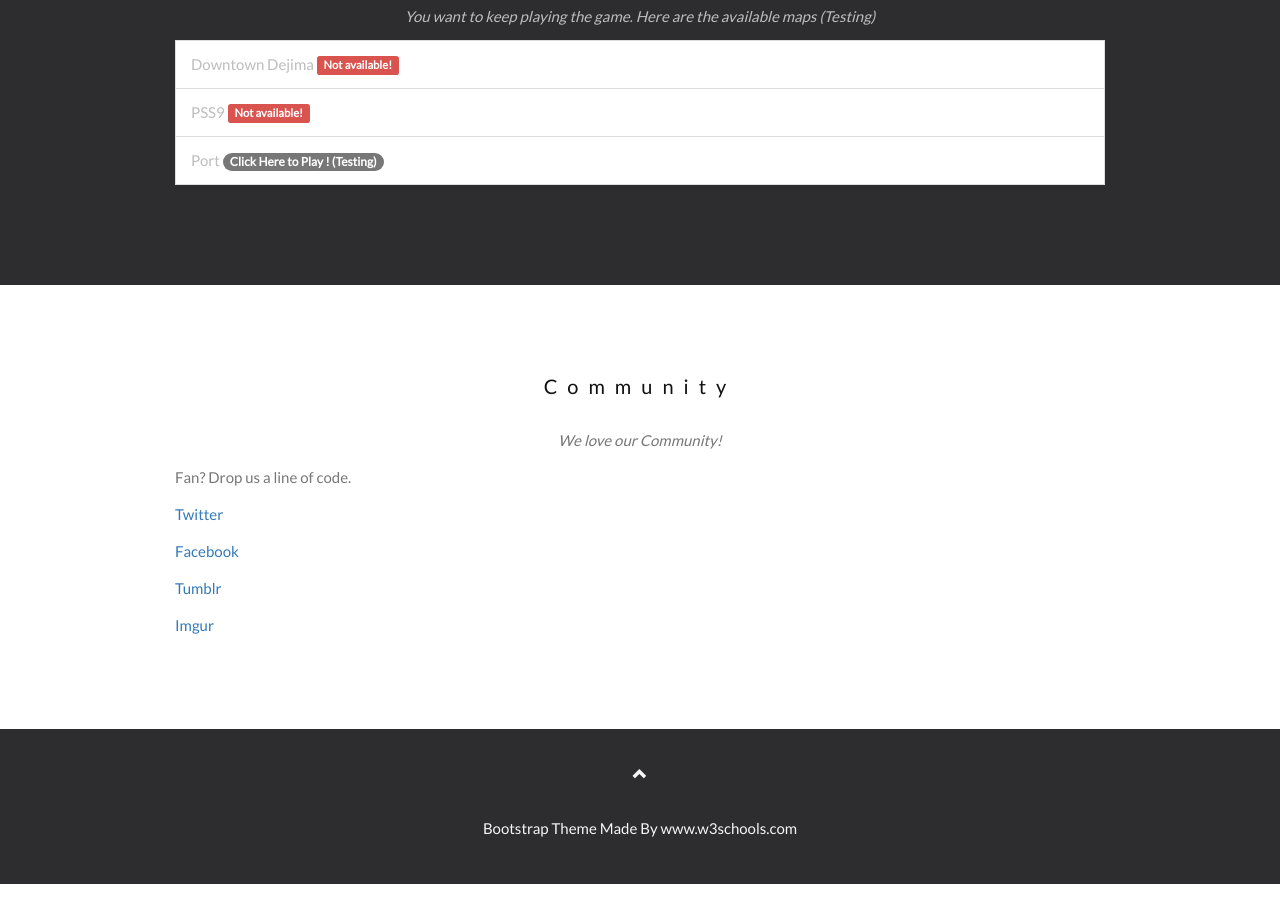
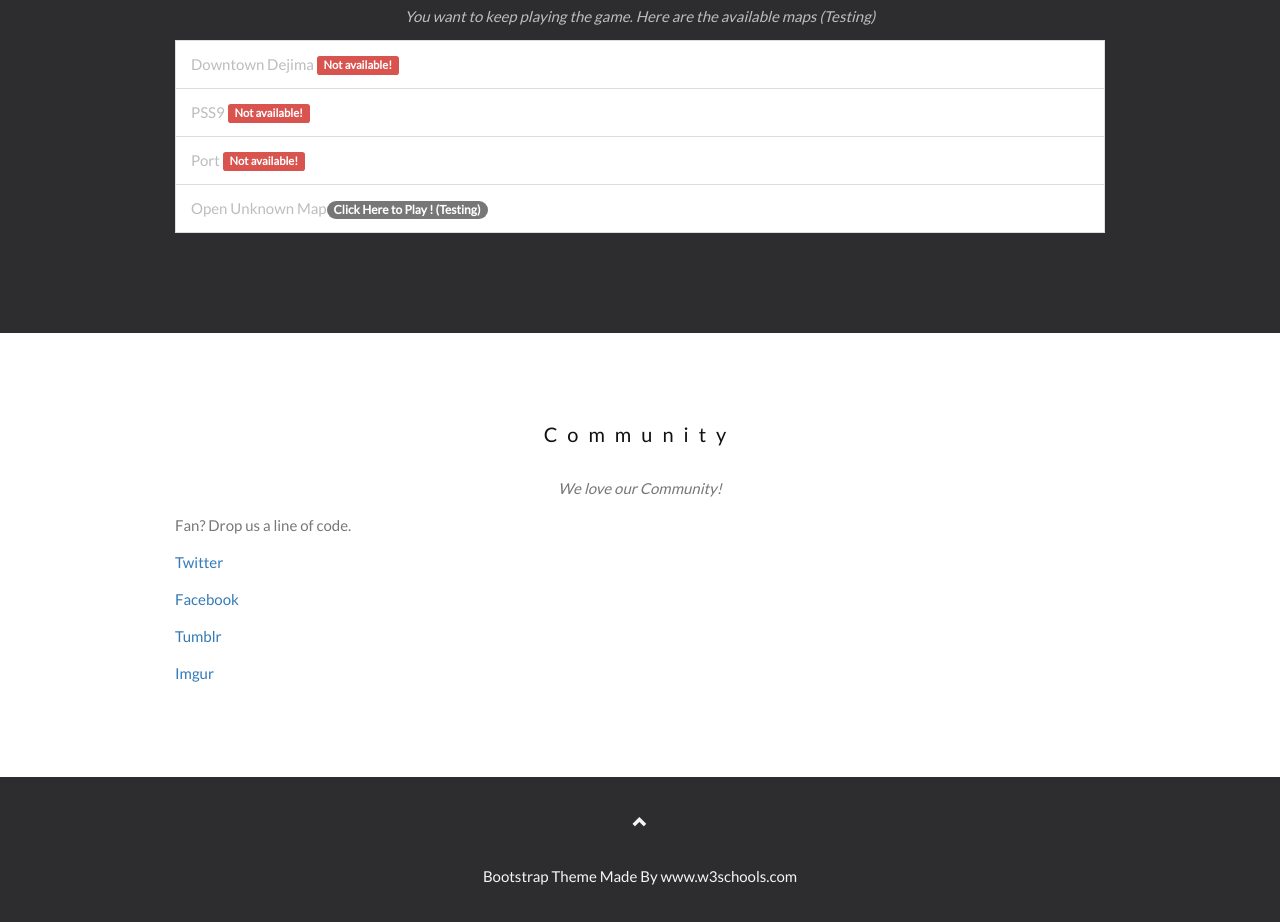
Before and after one commit to ishikawa636/firstassault, a website: page public/index.html in a window 1280 px wide. Shown: the part 1327-2249 px from the top of the page. Before the commit the page ends 2211 px from the top, so only its background shows below. Drawn offline with nearby package versions, Linux system fonts and the light colour scheme.

Commit message:
First Commit

```diff
--- a/public/index.html
+++ b/public/index.html
@@ -241,7 +241,8 @@
     <ul class="list-group">
       <li class="list-group-item">Downtown Dejima <span class="label label-danger">Not available!</span></li>
       <li class="list-group-item">PSS9 <span class="label label-danger">Not available!</span></li>
-      <li class="list-group-item">Port <a href="game.html"><span class="badge">Click Here to Play ! (Testing)</span></a></li>
+      <li class="list-group-item">Port <span class="label label-danger">Not available!</span></a></li>
+      <li class="list-group-item">Open Unknown Map<a href="game.html"><span class="badge">Click Here to Play ! (Testing)</span></a></li>
     </ul>
   </div>
 
```
